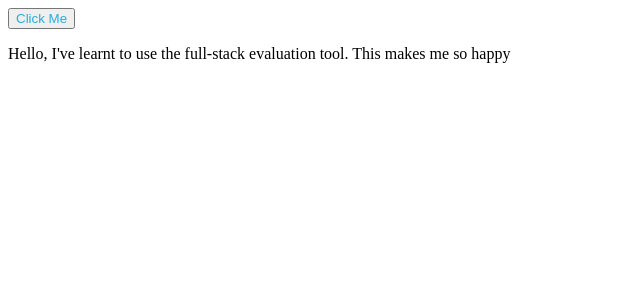
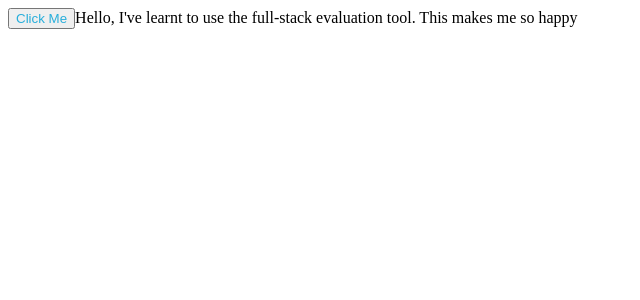
Before and after one commit to geekChourasia/React-Practice-Assignments---Button-Action-with-Class-Component, a React app: page / in a window 1280 px wide. Both pictures are taken after a click on the button "Click Me". Shown: the top 300 px of the page, without its empty margins (0-640 px from the left). Built offline with nearby package versions, Linux system fonts and the light colour scheme.

Commit message:
Update App.js

```diff
--- a/src/components/App.js
+++ b/src/components/App.js
@@ -4,7 +4,7 @@
 
 	constructor(props) {
 		super(props);
-		this.state = { isClicked: false };
+		this.state = ({ isClicked: false });
 
 		// this.state = this.printPara.bind(this);
 	}
@@ -13,12 +13,13 @@
 		//- declare directly don't use const or let
 
 		this.setState({ isClicked: true })
-	}
+	};
+
 	render() {
 		return (
 			<div id="main">
 				<button id="click" onClick={this.printPara}>Click Me</button>
-				{this.state.isClicked ? <p id="para">Hello, I've learnt to use the full-stack evaluation tool. This makes me so happy</p> : null}
+				{this.state.isClicked ?<para id="para">Hello, I've learnt to use the full-stack evaluation tool. This makes me so happy</para>: null}
 			</div>
 
 		);
```
